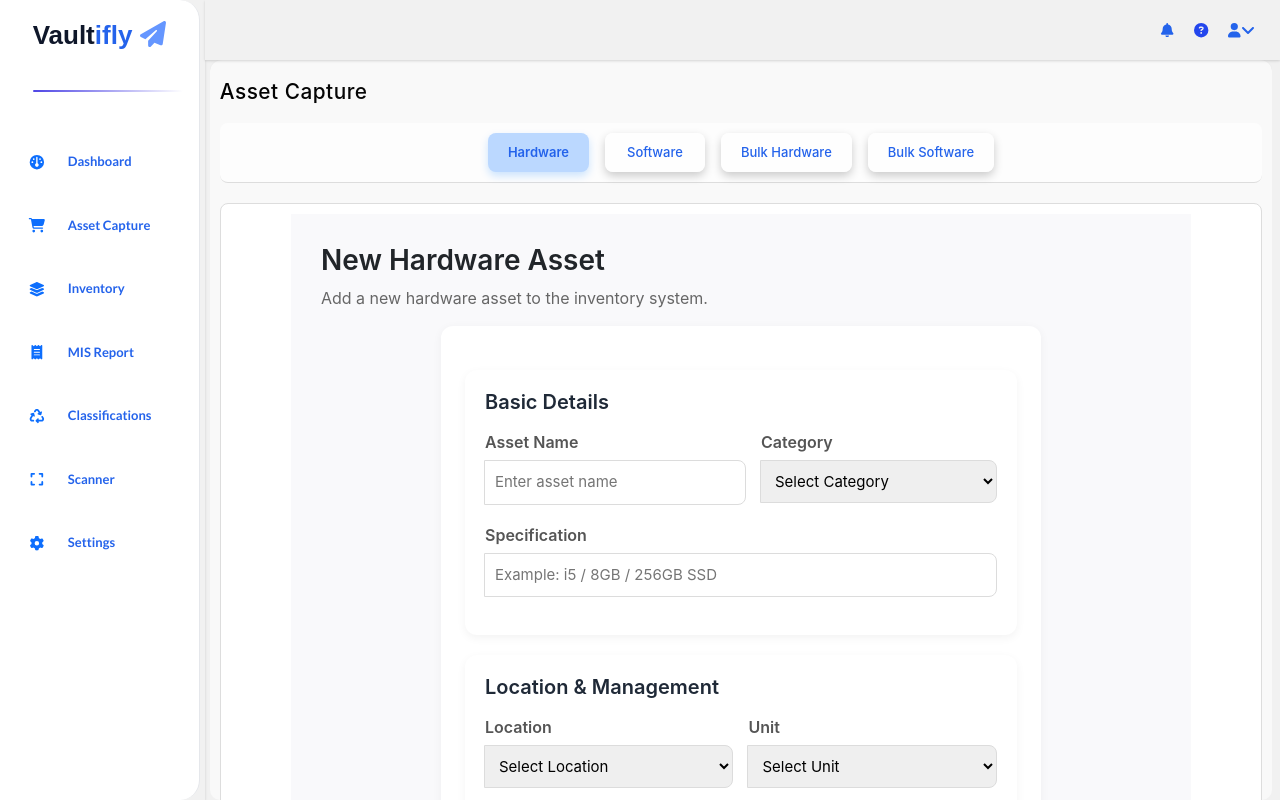
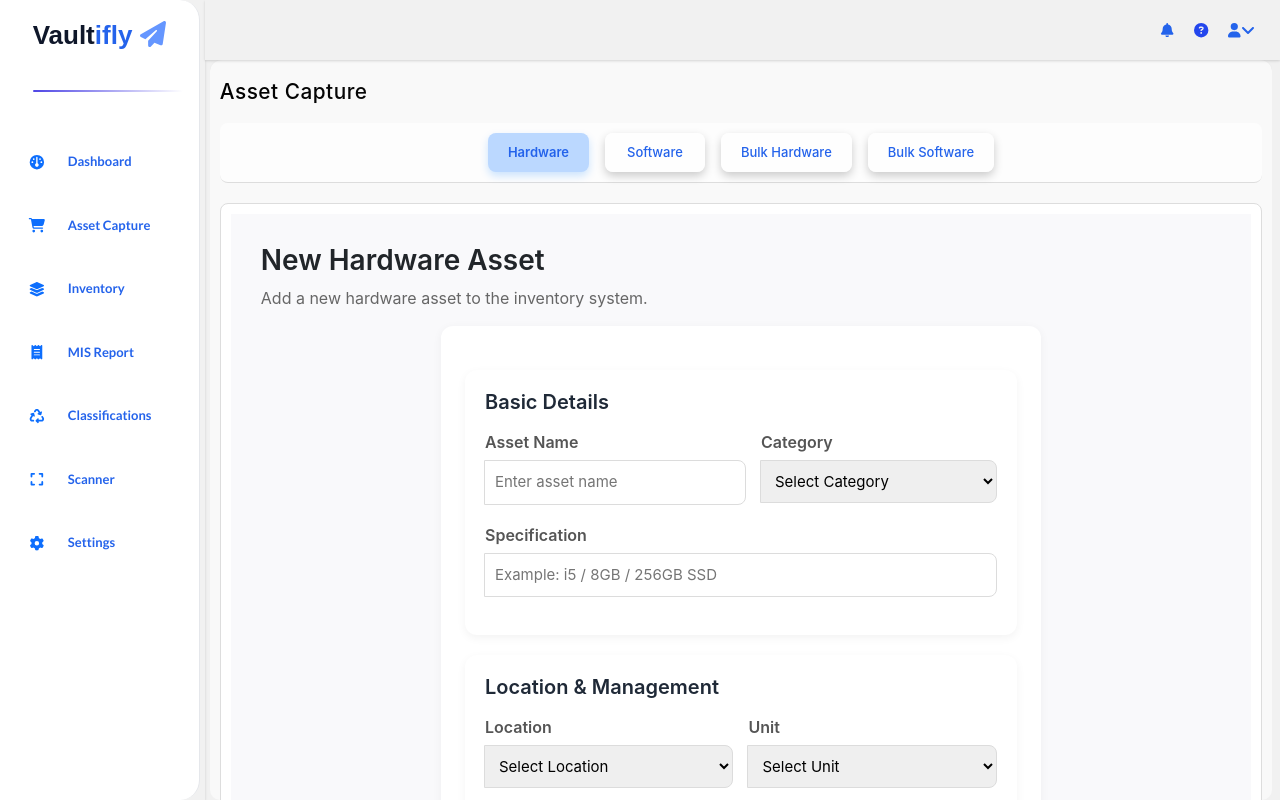
Before and after one commit to AnujNdas/Asset-manager-new, a React (Create React App) app in the folder frontend/: page /assetCapture in a window 1280 px wide. Built offline with nearby package versions, Linux system fonts and the light colour scheme; no server answers; sample sign-in values are in the browser's storage.

Commit message:
Update HardwareCapture.css

```diff
--- a/frontend/src/Page_styles/HardwareCapture.css
+++ b/frontend/src/Page_styles/HardwareCapture.css
@@ -1,6 +1,6 @@
 /* Wrapper */
 .asset-wrapper {
-  max-width: 900px;
+  /* max-width: 900px; */
   margin: auto;
   padding: 30px;
   background: #f9f9fb;
```
